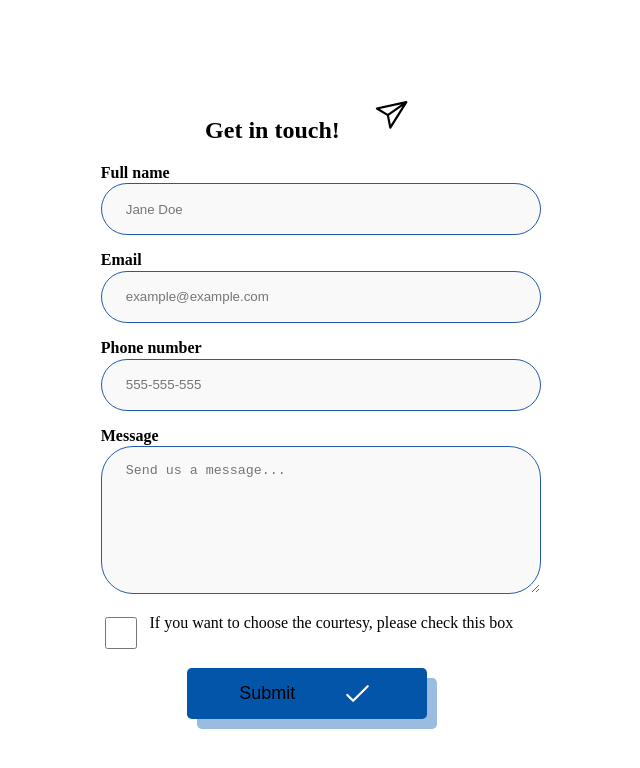
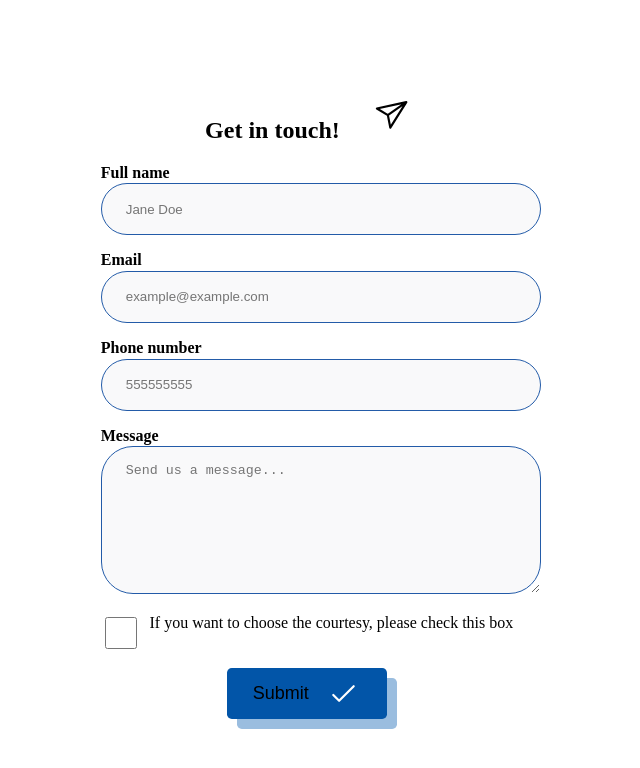
Before and after one commit to ArantxaDR/sending-form-api, a Next.js app: page / in a window 1280 px wide. Shown: the top 768 px of the page, without its empty margins (333-973 px from the left). Built offline with nearby package versions, Linux system fonts and the light colour scheme.

Commit message:
add reset to empty the fields after submit

```diff
--- a/app/components/submitButton/page.module.css
+++ b/app/components/submitButton/page.module.css
@@ -1,5 +1,5 @@
 .button{
-    width: 15rem;
+    width: 10rem;
     border: none;
     border-radius: 0.3rem;
     outline: none;
--- a/app/form/page.js
+++ b/app/form/page.js
@@ -6,9 +6,9 @@ import styles from './page.module.css'
 
 export default function Form () {
   const [isChecked, setIsChecked] = useState(false)
+
   const handleSubmit = async (event) => {
     event.preventDefault()
-
     const formData = {
       id: uuidv4(),
       fullName: event.target.fullName.value,
@@ -21,6 +21,11 @@ export default function Form () {
       method: 'POST',
       body: JSON.stringify(formData)
     })
+    event.target.fullName.value = ''
+    event.target.email.value = ''
+    event.target.phone.value = ''
+    event.target.message.value = ''
+    alert('Your form has been recived successfully')
   }
   return (
     <form className={styles.form} onSubmit={handleSubmit}>
@@ -34,11 +39,11 @@ export default function Form () {
       </label>
 
       <label className={styles.label} htmlFor='phone'>Phone number
-        <input className={styles.input} type='tel' name='phone' placeholder='555-555-555' />
+        <input className={styles.input} type='tel' name='phone' placeholder='555555555' pattern='[0-9]{9}' />
       </label>
 
       <label className={styles.label} htmlFor='message'>Message
-        <textarea className={styles.textarea} required type='text' name='message' placeholder='Send us a message...' minLength='10' />
+        <textarea className={styles.textarea} type='text' name='message' placeholder='Send us a message...' minLength='10' />
       </label>
 
       <div>
```
